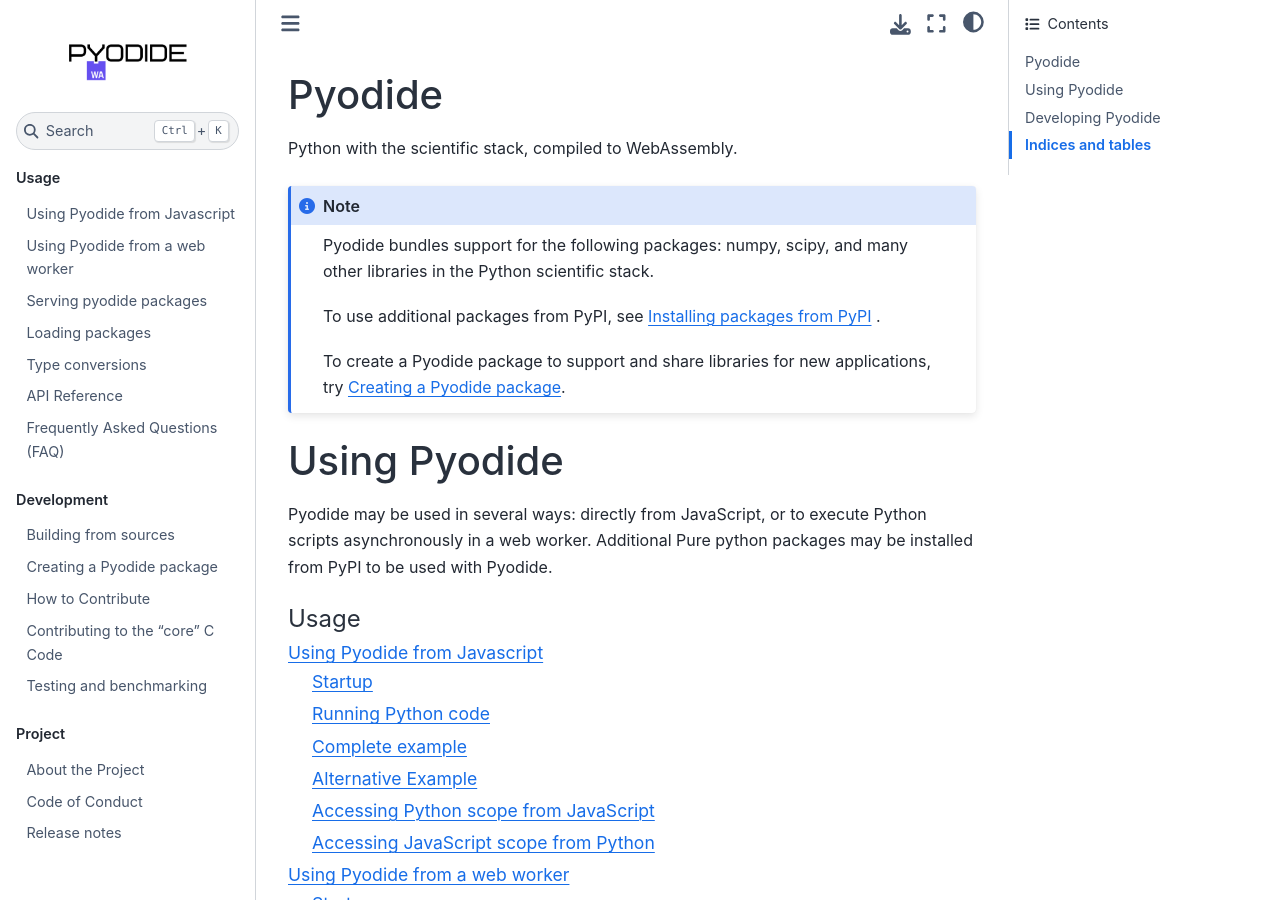
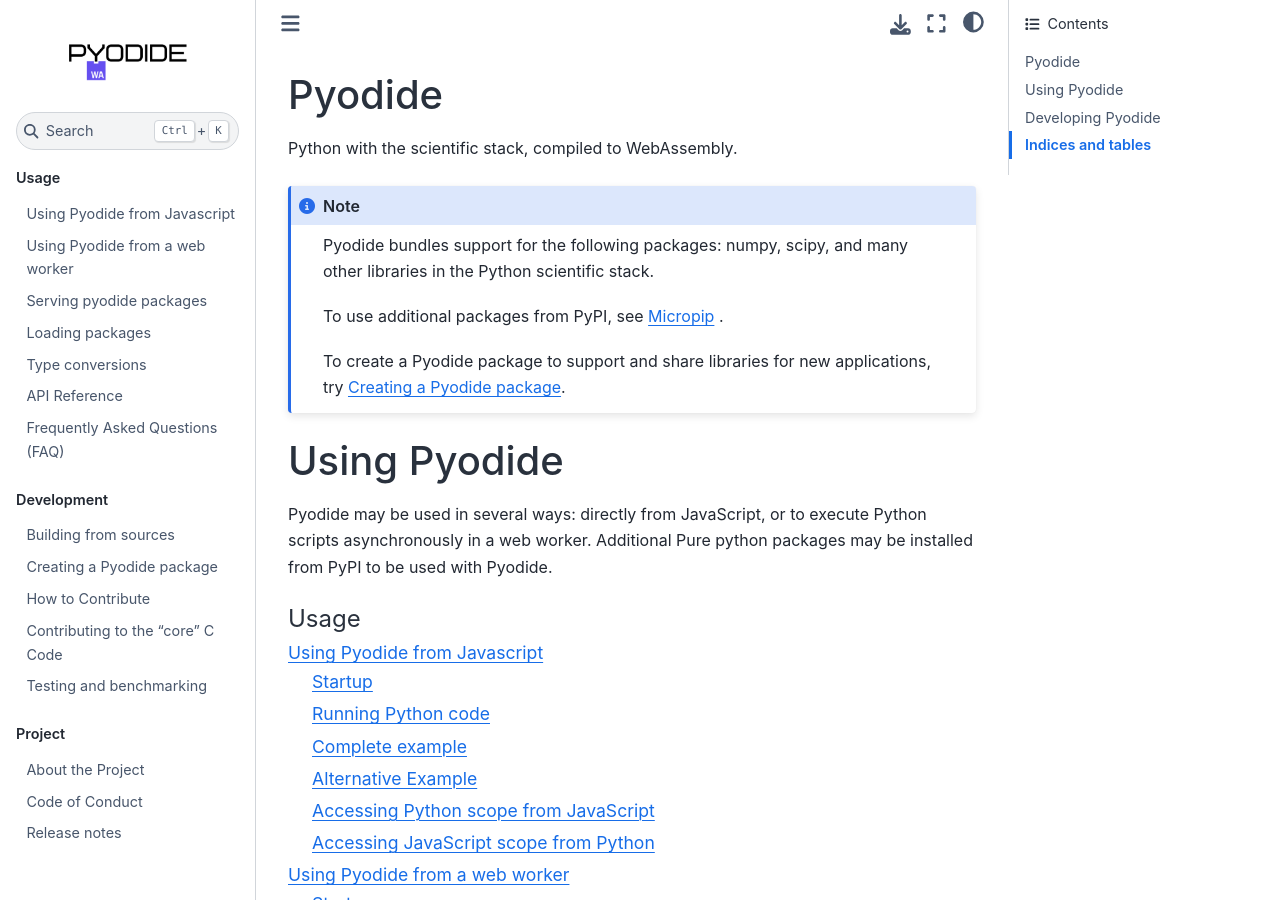
Before and after one commit to pyodide/pyodide, a Sphinx documentation site: the page built from docs/index.rst, in a window 1280 px wide and 900 px high. Built offline with Sphinx 7.4.7 and the Sphinx Book theme 1.1.4, drawn with Linux system fonts in a browser that asks for light colours; the version number is read from the project's files by our own code.

Commit message:
Update index.rst

```diff
--- a/docs/index.rst
+++ b/docs/index.rst
@@ -14,7 +14,7 @@
    many other libraries in the Python scientific stack.
 
    To use additional packages from PyPI, see
-   `Installing packages from PyPI <pypi.html>`_ .
+   :ref:`micropip` .
 
    To create a Pyodide package to support and share libraries for new
    applications, try `Creating a Pyodide package <new-packages.html>`_.
```
